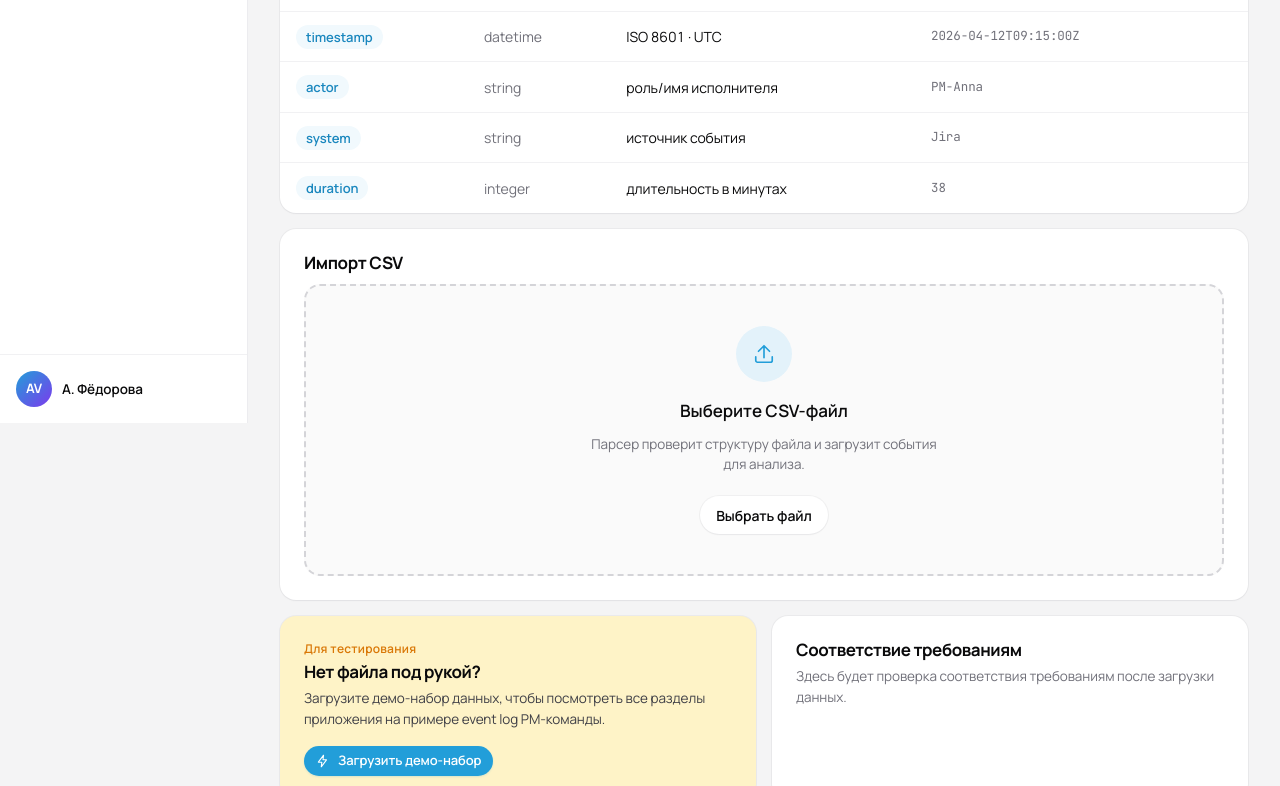
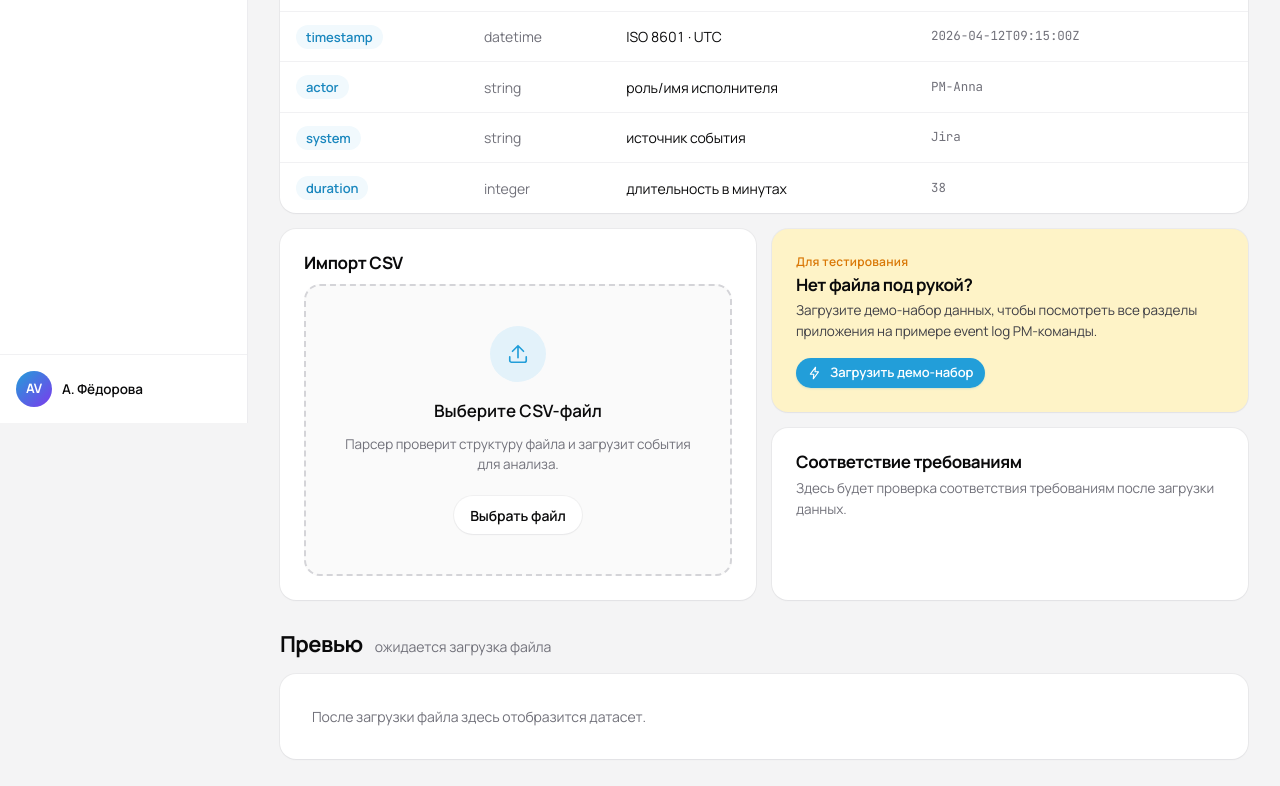
Before and after one commit to avfka/pm-process-analyzer, a React (Vite) app: page /upload in a window 1280 px wide. Shown: the part 377-1163 px from the top of the page. Built offline with nearby package versions, Linux system fonts and the light colour scheme.

Commit message:
Balance data upload cards

```diff
--- a/src/pages/DataUpload.tsx
+++ b/src/pages/DataUpload.tsx
@@ -129,10 +129,11 @@ export default function DataUpload() {
         </table>
       </div>
 
-      <div className="card card-pad" style={{ marginTop: 16 }}>
+      <div className="grid-2" style={{ marginTop: 16, alignItems: 'stretch' }}>
+        <div className="card card-pad" style={{ height: '100%', display: 'flex', flexDirection: 'column' }}>
           <h3>Импорт CSV</h3>
 
-        <div style={{ marginTop: 12, border: '2px dashed var(--line-strong)', borderRadius: 16, padding: '40px 24px', display: 'flex', flexDirection: 'column', alignItems: 'center', gap: 10, textAlign: 'center', background: 'var(--surface-2)' }}>
+          <div style={{ marginTop: 12, border: '2px dashed var(--line-strong)', borderRadius: 16, padding: '40px 24px', display: 'flex', flexDirection: 'column', alignItems: 'center', justifyContent: 'center', gap: 10, textAlign: 'center', background: 'var(--surface-2)', flex: 1 }}>
             <div style={{ width: 56, height: 56, borderRadius: '50%', background: 'var(--accent-tint)', display: 'flex', alignItems: 'center', justifyContent: 'center' }}>
               <svg width={22} height={22} viewBox="0 0 24 24" fill="none" stroke="var(--accent)" strokeWidth={1.8} strokeLinecap="round" strokeLinejoin="round">
                 <path d="M21 15v4a2 2 0 01-2 2H5a2 2 0 01-2-2v-4M12 3v13M6 9l6-6 6 6"/>
@@ -147,10 +148,9 @@ export default function DataUpload() {
           </div>
 
           {error && <div style={{ marginTop: 12, padding: '10px 14px', background: 'var(--neg-tint)', color: 'var(--neg)', borderRadius: 10, fontSize: 13.5 }}>{error}</div>}
-
         </div>
 
-      <div className="grid-2" style={{ marginTop: 16 }}>
+        <div style={{ display: 'flex', flexDirection: 'column', gap: 16 }}>
           <div className="card card-pad" style={{ background: 'var(--warn-tint)' }}>
             <div className="eyebrow" style={{ color: 'var(--warn)' }}>Для тестирования</div>
             <h3 style={{ marginTop: 4 }}>Нет файла под рукой?</h3>
@@ -167,7 +167,7 @@ export default function DataUpload() {
             </div>
           </div>
 
-        <div className="card card-pad">
+          <div className="card card-pad" style={{ flex: 1 }}>
             <h3>Соответствие требованиям</h3>
             {!hasLoadedDataset ? (
               <div style={{ color: 'var(--ink-muted)', fontSize: 13.5, lineHeight: 1.55, marginTop: 6 }}>
@@ -181,6 +181,7 @@ export default function DataUpload() {
                 </span>
               </div>
             )}
+          </div>
         </div>
       </div>
 
```
Lines whose indentation alone changed are shown as unchanged.
